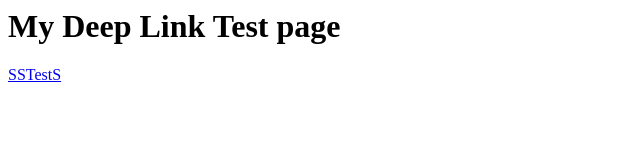
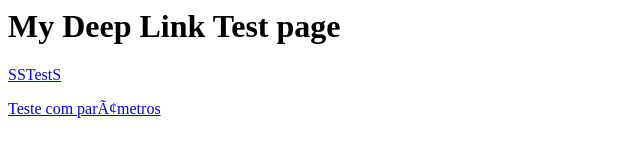
Before and after one commit to Dayanne7/testeFirebase, a plain HTML site: page index.html in a window 1280 px wide. Shown: the whole page, without its empty margins (0-640 px from the left). Drawn offline with Linux system fonts and the light colour scheme.

Commit message:
Update index.html

```diff
--- a/index.html
+++ b/index.html
@@ -5,6 +5,8 @@
 <body >
    <h1>My Deep Link Test page</h1>
    <p><a href="https://starsquadron.page.link/stakester">SSTestS</a></p>
+   <p><a href="https://starsquadron.page.link/bAmq">Teste com parâmetros</a></p>
+
 
 </body>
 </html>
```
